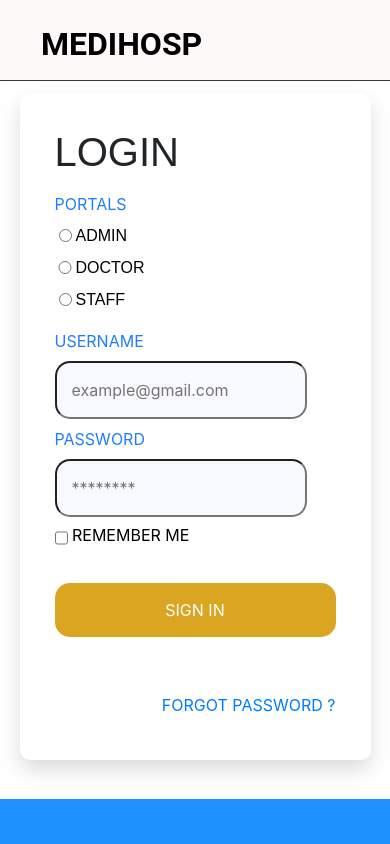
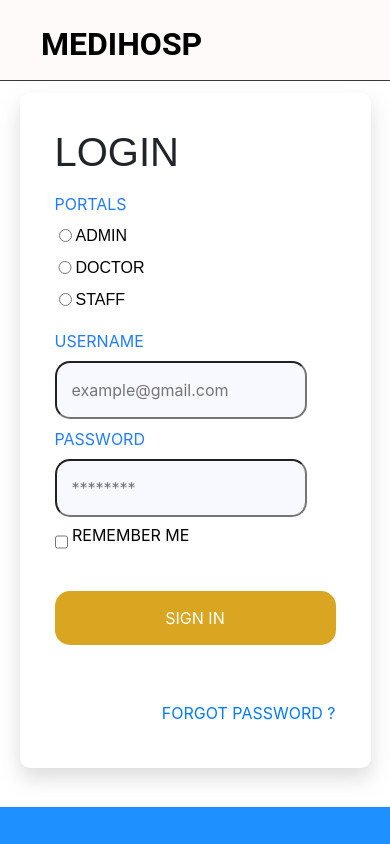
Before and after one commit to SRIRAM-RA/Hospital-Web-UI, a React (Create React App) app: page / in a window 390 px wide. Both pictures are taken after a click on the link "LOGIN". Shown: the top 844 px of the page. Built offline with nearby package versions, Linux system fonts and the light colour scheme; a web font is replaced by a local one.

Commit message:
another change for alignment of the remember btn

```diff
--- a/src/components/login.jsx
+++ b/src/components/login.jsx
@@ -33,7 +33,7 @@ class Login extends Component{
                     <label id="label">PASSWORD</label>
                     <input type="password" placeholder="********" id="input" required/>
                     <label className="remember">
-                        <input type="checkbox" name="remember" id="checkbox"/> &nbsp;REMEMBER&nbsp;ME
+                        <input type="checkbox" name="remember" id="checkbox"/> <label>&nbsp;REMEMBER&nbsp;ME</label>
                     </label><br></br>
                     <button type="button" id="submit" onClick = {()=>{this.props.signin(this.state.portal)}} >SIGN IN</button>
                     <label className="forgot"><a href="/forgotpassword"> FORGOT PASSWORD ?</a> </label>
--- a/src/index.css
+++ b/src/index.css
@@ -999,7 +999,7 @@ font-size: x-large;
   }
   .fun-facts-box{
     width: 100%;
-    padding: 40px;
+    padding: 34px;
   }
   #facts{
     text-align: center;
@@ -1033,6 +1033,9 @@ font-size: x-large;
     margin-top: 6%;
   }
 
+  #patient-btn{
+    margin-top: 10%;
+  }
   /* login */
   .login-form-box{
     width: 90%;
@@ -1044,6 +1047,10 @@ font-size: x-large;
   }
   .remember{
     margin-top: 2%;
+    width: 250px;
+  }
+  #checkbox{
+    margin-top: 2.5%;
   }
   .radial-btns{
     width: 90px;
```
